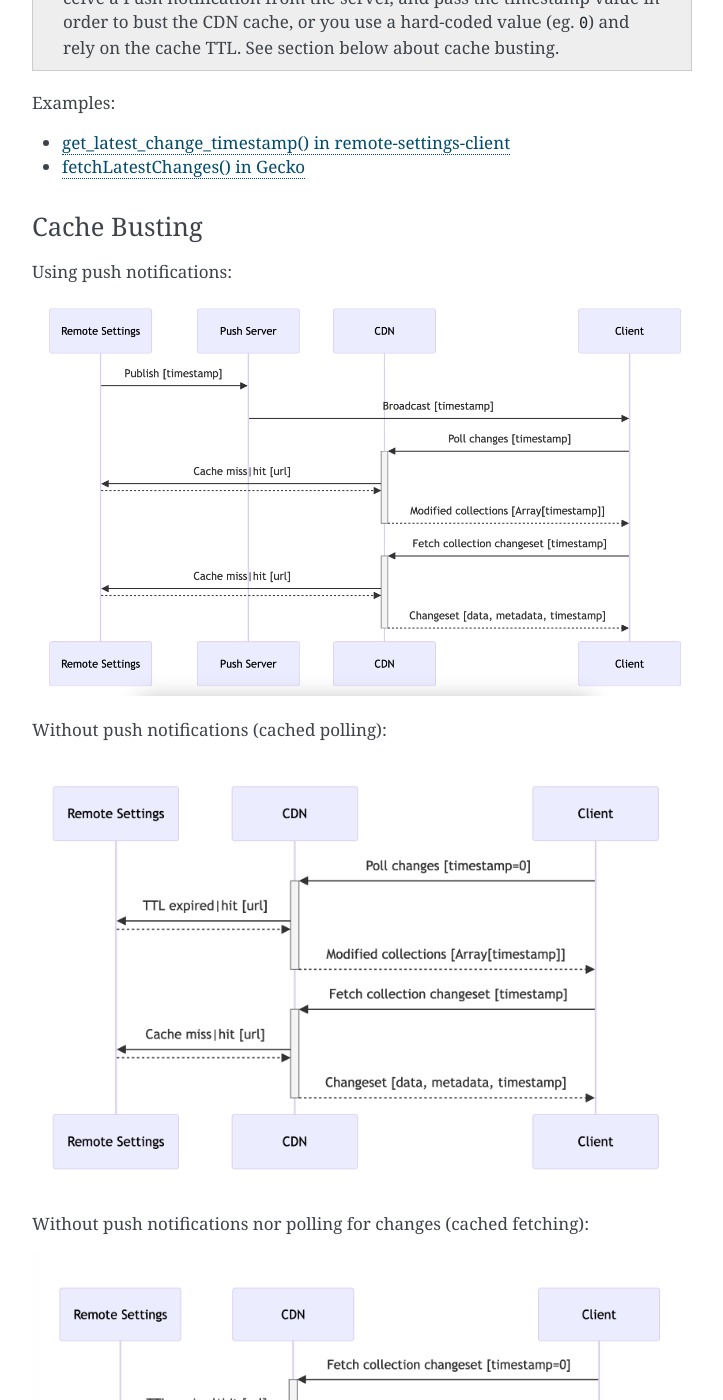
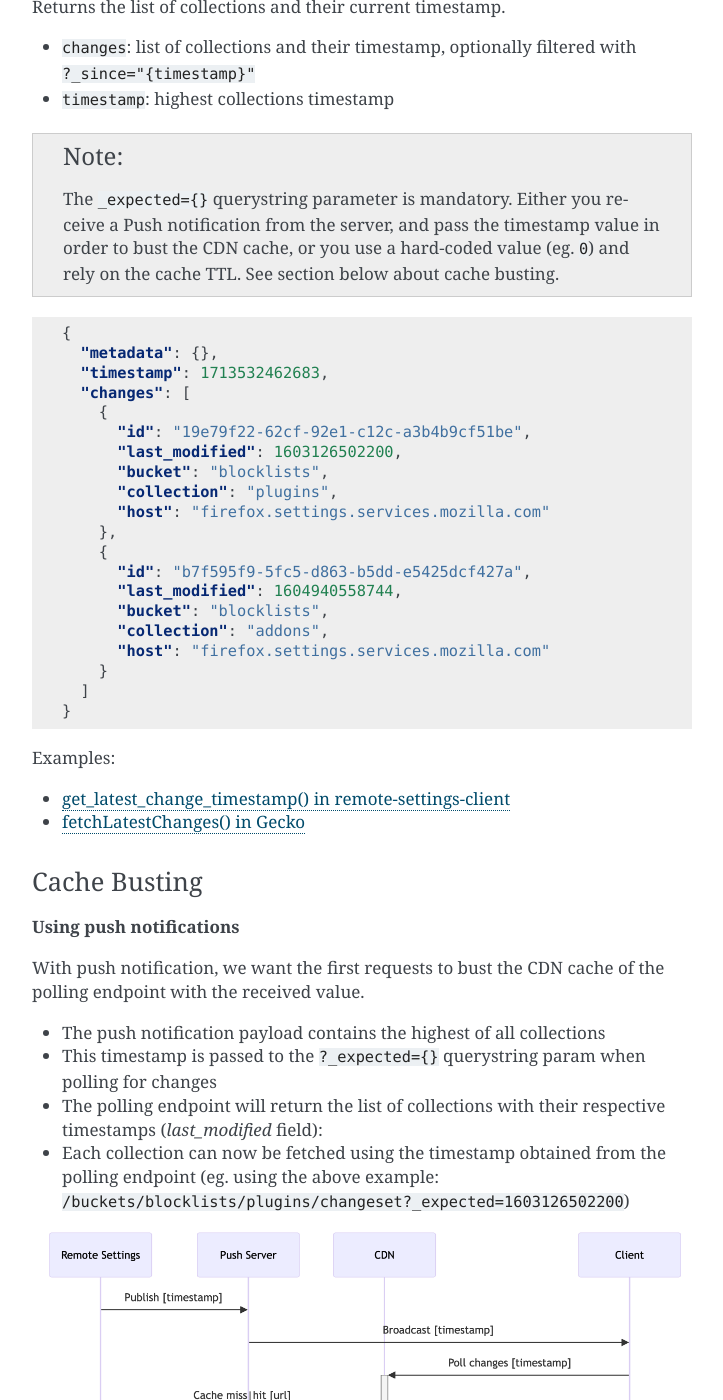
Before and after one commit to mozilla/remote-settings, a Sphinx documentation site: the page built from docs/client-specifications.rst, in a window 1280 px wide and 1400 px high, scrolled down 3089 px. Shown: the whole window, without its empty margins (388-1111 px from the left). Built offline with Sphinx 7.4.7, drawn with Linux system fonts in a browser that asks for light colours; some of the changed text lies outside the part shown.

Commit message:
Improve description of use-cases and usage of _since

```diff
--- a/docs/client-specifications.rst
+++ b/docs/client-specifications.rst
@@ -96,6 +96,10 @@
 
 Clients SHOULD NOT rely on arbitrary server side filtering. In Remote Settings, collections are quite small anyway, and can usually be fetched entirely to be filtered on the client side. This helps us reduce our CDN cache cardinality.
 
+Client MAY filter the list of changes to only obtain the changes since the last polling, using the ``?_since=`` querystring parameter. The value is a timestamp obtained from a previous changeset response.
+
+For each collection, the amount of possible values for the timestamps is finite. Indeed, each timestamp value corresponds to the date and time of the data publication (reviewer approving changes on the server). Some collections change several times a day, but that still allows a lot of caching. The push notifications are debounced too, in case several users approve changes in a short amount of time.
+
 
 **Poll for changes**:
 
@@ -104,11 +108,34 @@
 Returns the list of collections and their current timestamp.
 
 - ``changes``: list of collections and their timestamp, optionally filtered with ``?_since="{timestamp}"``
-- ``tiemstamp``: highest collections timestamp
+- ``timestamp``: highest collections timestamp
 
 .. note::
 
     The ``_expected={}`` querystring parameter is mandatory. Either you receive a Push notification from the server, and pass the timestamp value in order to bust the CDN cache, or you use a hard-coded value (eg. ``0``) and rely on the cache TTL. See section below about cache busting.
+
+.. code-block:: JSON
+
+    {
+      "metadata": {},
+      "timestamp": 1713532462683,
+      "changes": [
+        {
+          "id": "19e79f22-62cf-92e1-c12c-a3b4b9cf51be",
+          "last_modified": 1603126502200,
+          "bucket": "blocklists",
+          "collection": "plugins",
+          "host": "firefox.settings.services.mozilla.com"
+        },
+        {
+          "id": "b7f595f9-5fc5-d863-b5dd-e5425dcf427a",
+          "last_modified": 1604940558744,
+          "bucket": "blocklists",
+          "collection": "addons",
+          "host": "firefox.settings.services.mozilla.com"
+        }
+      ]
+    }
 
 Examples:
 
@@ -119,7 +146,14 @@
 Cache Busting
 '''''''''''''
 
-Using push notifications:
+**Using push notifications**
+
+With push notification, we want the first requests to bust the CDN cache of the polling endpoint with the received value.
+
+* The push notification payload contains the highest of all collections
+* This timestamp is passed to the ``?_expected={}`` querystring param when polling for changes
+* The polling endpoint will return the list of collections with their respective timestamps (`last_modified` field):
+* Each collection can now be fetched using the timestamp obtained from the polling endpoint (eg. using the above example: ``/buckets/blocklists/plugins/changeset?_expected=1603126502200``)
 
 .. image:: images/client-specifications-cache-bust.png
 
@@ -140,7 +174,11 @@
 ..     Remote Settings-->>CDN:
 ..     CDN-->>-Client: Changeset [data, metadata, timestamp]
 
-Without push notifications (cached polling):
+
+**Without push notifications (cached polling)**
+
+Without push notification, we use hard-coded value  (``?_expected=0``) and rely on the cache TTL of the polling endpoint.
+And use the timestamps obtained in the polling endpoint response as described above with push notifications.
 
 .. image:: images/client-specifications-cache-poll.png
 
@@ -160,7 +198,10 @@
 ..     Remote Settings-->>CDN:
 ..     CDN-->>-Client: Changeset [data, metadata, timestamp]
 
-Without push notifications nor polling for changes (cached fetching):
+
+**Without push notifications nor polling for changes (cached fetching)**
+
+With this approach, we skip the step that poll for changes, and rely on the cache TTL for the collection data.
 
 .. image:: images/client-specifications-cache-ttl.png
 
@@ -175,6 +216,10 @@
 ..     CDN->>Remote Settings: TTL expired|hit [url]
 ..     Remote Settings-->>CDN:
 ..     CDN-->>-Client: Changeset [data, metadata, timestamp]
+
+.. note::
+
+    As the service owners, we don't guarantee that we will keep the collection TTL under X hours.
 
 Environment Switching
 '''''''''''''''''''''
```
